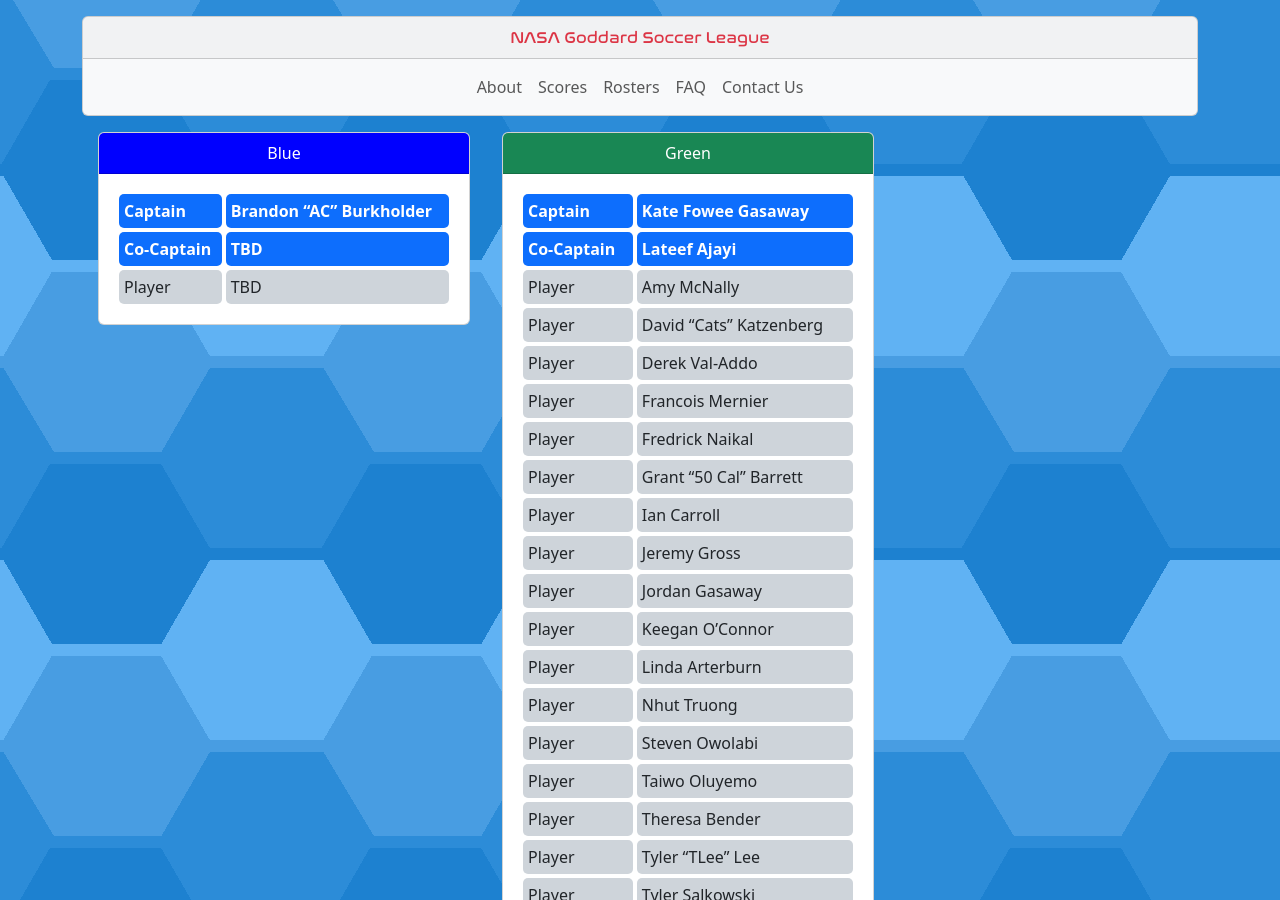
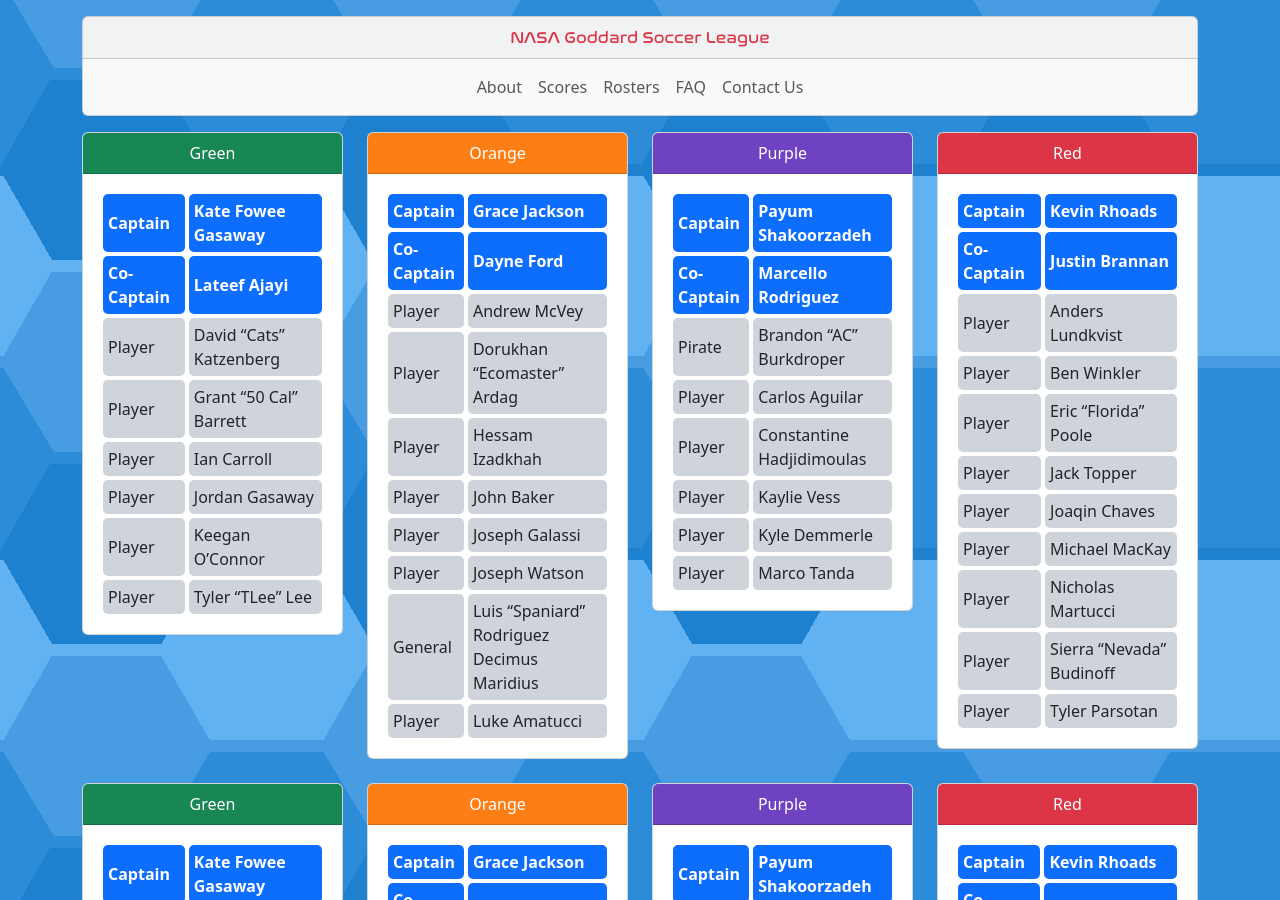
Before and after one commit to goddard-soccer/goddard-soccer.github.io, a Jekyll site: the page built from _pages/rosters.md, in a window 1280 px wide and 900 px high. Built offline with Jekyll 4.4.1, drawn with Linux system fonts in a browser that asks for light colours; some of the changed text lies outside the part shown.

Commit message:
2024 clean up

```diff
--- a/_data/schedule.csv
+++ b/_data/schedule.csv
@@ -17,6 +17,8 @@
 12/6/2024,Purple,Green
 18/6/2024,Green,Red
 20/6/2024,Purple,Orange
+25/6/2024,Third,Fourth
+26/6/2024,First,Second
 
 # 2023
 13/6/2023,Green,Purple,4,2
--- a/_pages/rosters.md
+++ b/_pages/rosters.md
@@ -4,23 +4,9 @@
 permalink: /rosters/
 ---
 
-<div class="row p-0 m-0">
+<div class="row">
 
-<div class="col-md-4 p-0 mx-3">
-<div class="card">
-<div class="card-header text-center text-white bg-blue">Blue</div>
-<div class="card-body w-100" markdown=1>
-
-| Captain | Brandon "AC" Burkholder |
-| Co-Captain | TBD |
-| ---------- | ---------- |
-| Player | TBD |
-
-</div>
-</div>
-</div>
-
-<div class="col-md-4 p-0 mx-3">
+<div class="col-md-3 pb-2">
 <div class="card">
 <div class="card-header text-center text-white bg-green">Green</div>
 <div class="card-body w-100" markdown=1>
@@ -28,10 +14,96 @@
 | Captain | Kate Fowee Gasaway |
 | Co-Captain | Lateef Ajayi |
 | ---------- | ---------- |
-| Player | Amy McNally  |
+| Player | David "Cats" Katzenberg |
+| Player | Grant "50 Cal" Barrett |
+| Player | Ian Carroll |
+| Player | Jordan Gasaway  |
+| Player | Keegan O'Connor |
+| Player | Tyler "TLee" Lee |
+
+</div>
+</div>
+</div>
+
+<div class="col-md-3 pb-2">
+<div class="card">
+<div class="card-header text-center text-white bg-orange">Orange</div>
+<div class="card-body w-100" markdown=1>
+
+| Captain | Grace Jackson |
+| Co-Captain | Dayne Ford |
+| ---------- | ---------- |
+| Player | Andrew McVey |
+| Player | Dorukhan "Ecomaster" Ardag |
+| Player | Hessam Izadkhah |
+| Player | John Baker |
+| Player | Joseph Galassi |
+| Player | Joseph Watson |
+| General | Luis "Spaniard" Rodriguez Decimus Maridius |
+| Player | Luke Amatucci |
+
+</div>
+</div>
+</div>
+
+<div class="col-md-3 pb-2">
+<div class="card">
+<div class="card-header text-center text-white bg-purple">Purple</div>
+<div class="card-body w-100" markdown=1>
+
+| Captain | Payum Shakoorzadeh |
+| Co-Captain | Marcello Rodriguez |
+| ---------- | ---------- |
+| Pirate | Brandon "AC" Burkdroper |
+| Player | Carlos Aguilar |
+| Player | Constantine Hadjidimoulas |
+| Player | Kaylie Vess |
+| Player | Kyle Demmerle |
+| Player | Marco Tanda |
+
+</div>
+</div>
+</div>
+
+<div class="col-md-3 pb-2">
+<div class="card">
+<div class="card-header text-center text-white bg-red">Red</div>
+<div class="card-body w-100" markdown=1>
+
+| Captain | Kevin Rhoads |
+| Co-Captain | Justin Brannan |
+| ---------- | ---------- |
+| Player | Anders Lundkvist |
+| Player | Ben Winkler |
+| Player | Eric "Florida" Poole |
+| Player | Jack Topper |
+| Player | Joaqin Chaves |
+| Player | Michael MacKay |
+| Player | Nicholas Martucci |
+| Player | Sierra "Nevada" Budinoff |
+| Player | Tyler Parsotan |
+
+</div>
+</div>
+</div>
+
+</div> <!-- end row -->
+
+
+<div class="row">
+
+<div class="col-md-3">
+<div class="card">
+<div class="card-header text-center text-white bg-green">Green</div>
+<div class="card-body w-100" markdown=1>
+
+| Captain | Kate Fowee Gasaway |
+| Co-Captain | Lateef Ajayi |
+| ---------- | ---------- |
+| Player | Amy McNally |
 | Player | David "Cats" Katzenberg |
 | Player | Derek Val-Addo |
-| Player | Francois Mernier  |
+| Player | Francois Mernier |
 | Player | Fredrick Naikal |
 | Player | Grant "50 Cal" Barrett |
 | Player | Ian Carroll |
@@ -40,19 +112,19 @@
 | Player | Keegan O'Connor |
 | Player | Linda Arterburn |
 | Player | Nhut Truong |
-| Player | Steven Owolabi  |
-| Player | Taiwo Oluyemo  |
-| Player | Theresa Bender  |
+| Player | Steven Owolabi |
+| Player | Taiwo Oluyemo |
+| Player | Theresa Bender |
 | Player | Tyler "TLee" Lee |
-| Player | Tyler Salkowski  |
-| Player | Uzoije Anison  |
+| Player | Tyler Salkowski |
+| Player | Uzoije Anison |
 | Player | Zack Chilton |
 
 </div>
 </div>
 </div>
 
-<div class="col-md-4 p-0 mx-3">
+<div class="col-md-3">
 <div class="card">
 <div class="card-header text-center text-white bg-orange">Orange</div>
 <div class="card-body w-100" markdown=1>
@@ -83,11 +155,7 @@
 </div>
 </div>
 
-</div> <!-- end row -->
-
-<div class="row">
-
-<div class="col-md-4 p-0 mx-3">
+<div class="col-md-3">
 <div class="card">
 <div class="card-header text-center text-white bg-purple">Purple</div>
 <div class="card-body w-100" markdown=1>
@@ -119,7 +187,7 @@
 </div>
 </div>
 
-<div class="col-md-4 p-0 mx-3">
+<div class="col-md-3">
 <div class="card">
 <div class="card-header text-center text-white bg-red">Red</div>
 <div class="card-body w-100" markdown=1>
@@ -152,19 +220,4 @@
 </div>
 </div>
 
-<div class="col-md-4 p-0 mx-3">
-<div class="card">
-<div class="card-header text-center bg-white">White</div>
-<div class="card-body w-100" markdown=1>
-
-| Captain | David "Cats" Katzenberg |
-| Co-Captain | TBD |
-| ---------- | ---------- |
-| Player | TBD |
-
-
-</div>
-</div>
-</div>
-
 </div> <!-- end row -->
```
Also changed, not shown: _pages/about.md (+1 -1 lines), _pages/red.md (deleted, +0 -19 lines), _pages/scores.md (+10 -10 lines), index.md (+13 -13 lines).
